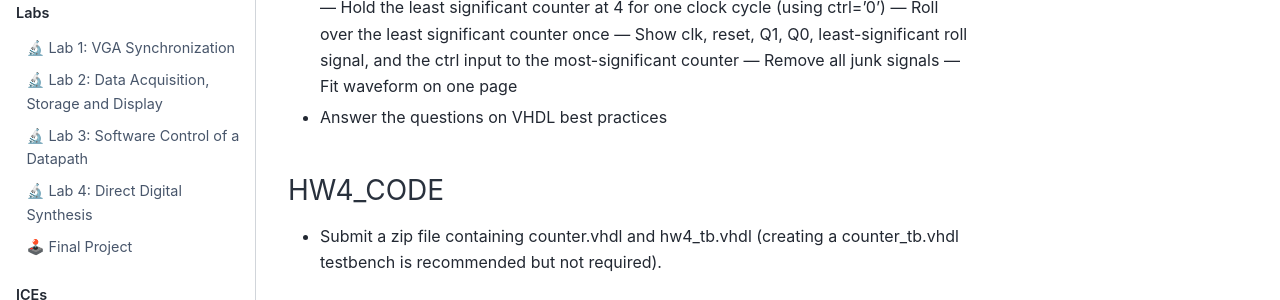
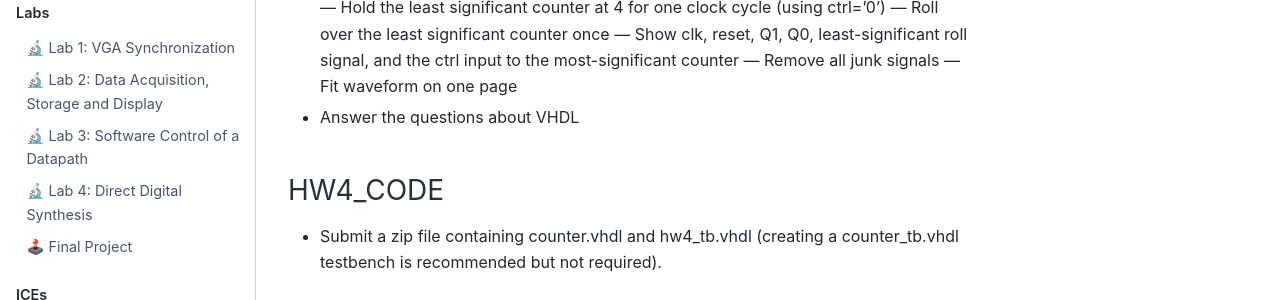
Before and after one commit to USAFA-ECE/ece383, a Jupyter Book: the page built from book/Assignments/homework4.md, in a window 1280 px wide and 900 px high, scrolled down 1157 px. Shown: the part 466-766 px from the top of the window. Built offline with Jupyter Book 1.0.4 settings and Sphinx 7.4.7 and the Sphinx Book theme 1.1.4, drawn with Linux system fonts in a browser that asks for light colours; pages that are not in the unit, such as notebooks, are missing from menus.

Commit message:
Clarify VHDL questions in homework4.md
Updated homework4.md to clarify VHDL questions.

```diff
--- a/book/Assignments/homework4.md
+++ b/book/Assignments/homework4.md
@@ -57,7 +57,7 @@ ctrl <= '0' after 15 us, '1' after 16 us, '0' after 17 us, '1' after 18 us;
   --- Show clk, reset, Q1, Q0, least-significant roll signal, and the ctrl input to the most-significant counter
   --- Remove all junk signals
   --- Fit waveform on one page
-- Answer the questions on VHDL best practices
+- Answer the questions about VHDL
 
 ### HW4_CODE
 - Submit a zip file containing counter.vhdl and hw4_tb.vhdl (creating a counter_tb.vhdl testbench is recommended but not required).
```
